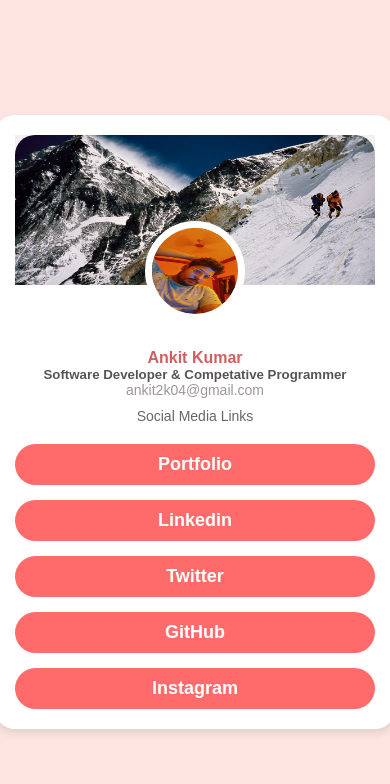
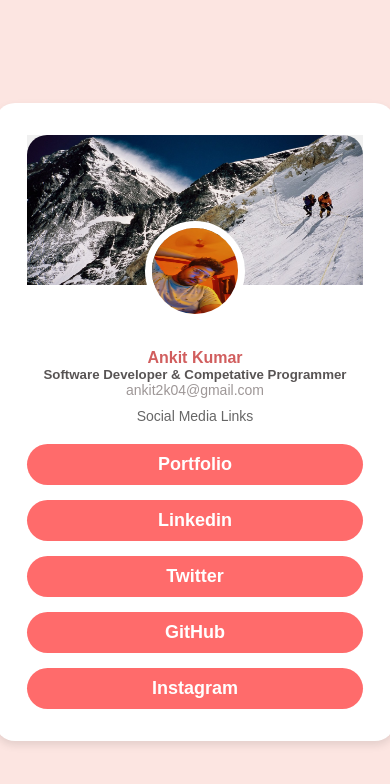
Before and after one commit to Ankit2k04/Ankit-Social, a plain HTML site: page index.html in a window 390 px wide. Drawn offline with Linux system fonts and the light colour scheme.

Commit message:
ab ho gaya solve

```diff
--- a/style.css
+++ b/style.css
@@ -134,6 +134,11 @@ h5{
         height: 100px;
         margin-bottom: 1.5rem;
     }
+    .container{
+        /* margin: 0 3rem; */
+        padding: 2rem;
+        /* height: 100vh; */
+    }
 
     h1 {
         font-size: 16px;
```
